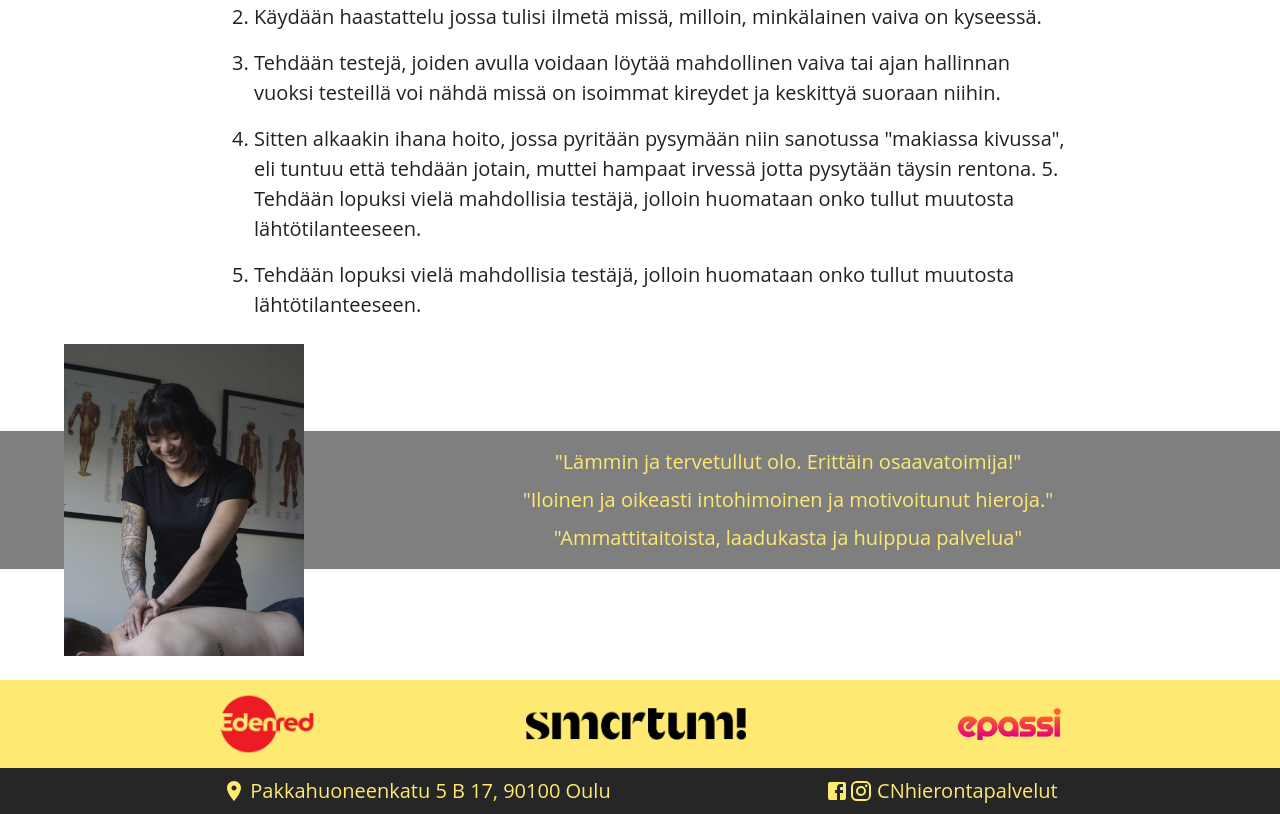
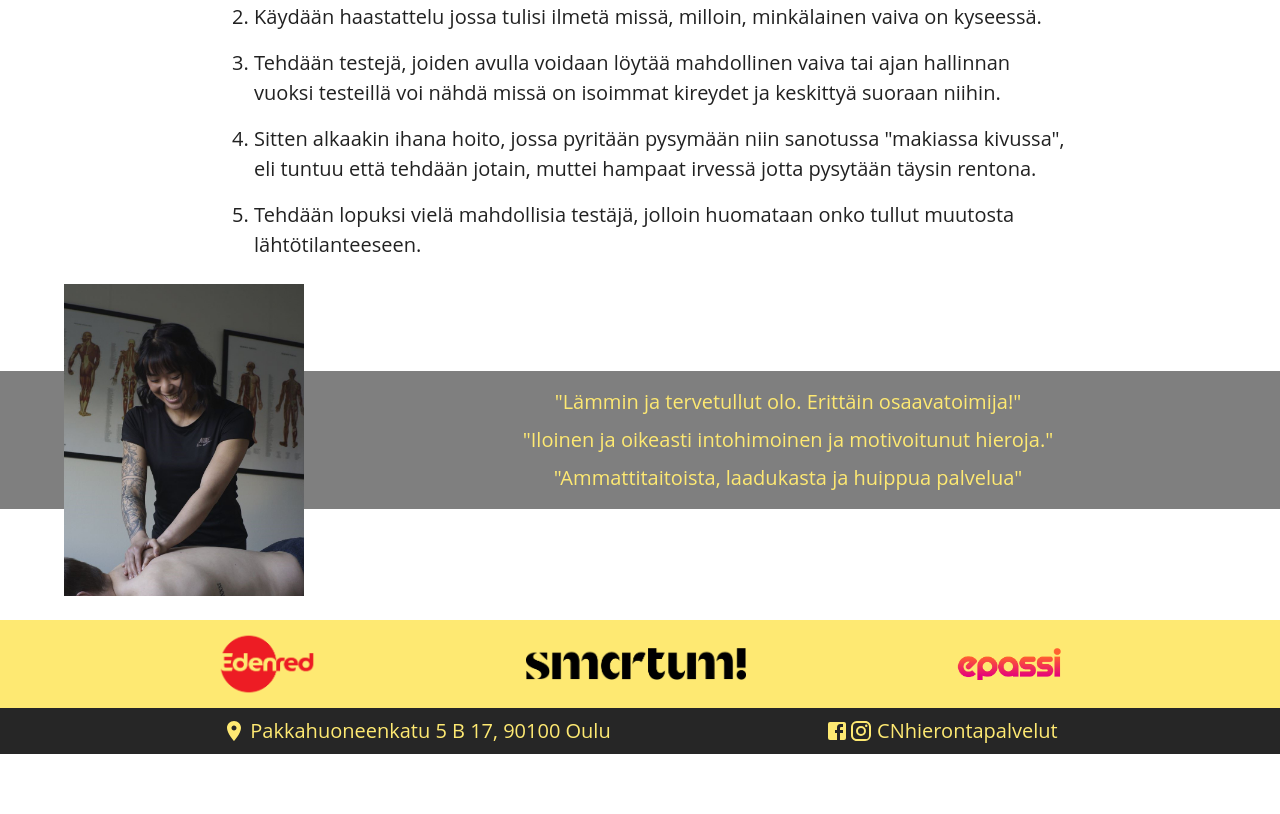
Before and after one commit to TetrisBattle/cn-hieronta, a React (Create React App) app: page /etusivu in a window 1280 px wide. Shown: the part 1320-2134 px from the top of the page. After the commit the page ends 2074 px from the top, so only its background shows below. Built offline with nearby package versions, Linux system fonts and the light colour scheme.

Commit message:
Remove duplicate text

```diff
--- a/src/features/Etusivu/Guide.tsx
+++ b/src/features/Etusivu/Guide.tsx
@@ -56,9 +56,7 @@ export default function Guide() {
 						Sitten alkaakin ihana hoito, jossa pyritään pysymään
 						niin sanotussa &quot;makiassa kivussa&quot;, eli tuntuu
 						että tehdään jotain, muttei hampaat irvessä jotta
-						pysytään täysin rentona. 5. Tehdään lopuksi vielä
-						mahdollisia testäjä, jolloin huomataan onko tullut
-						muutosta lähtötilanteeseen.
+						pysytään täysin rentona.
 					</Typography>
 				</li>
 				<li>
```
